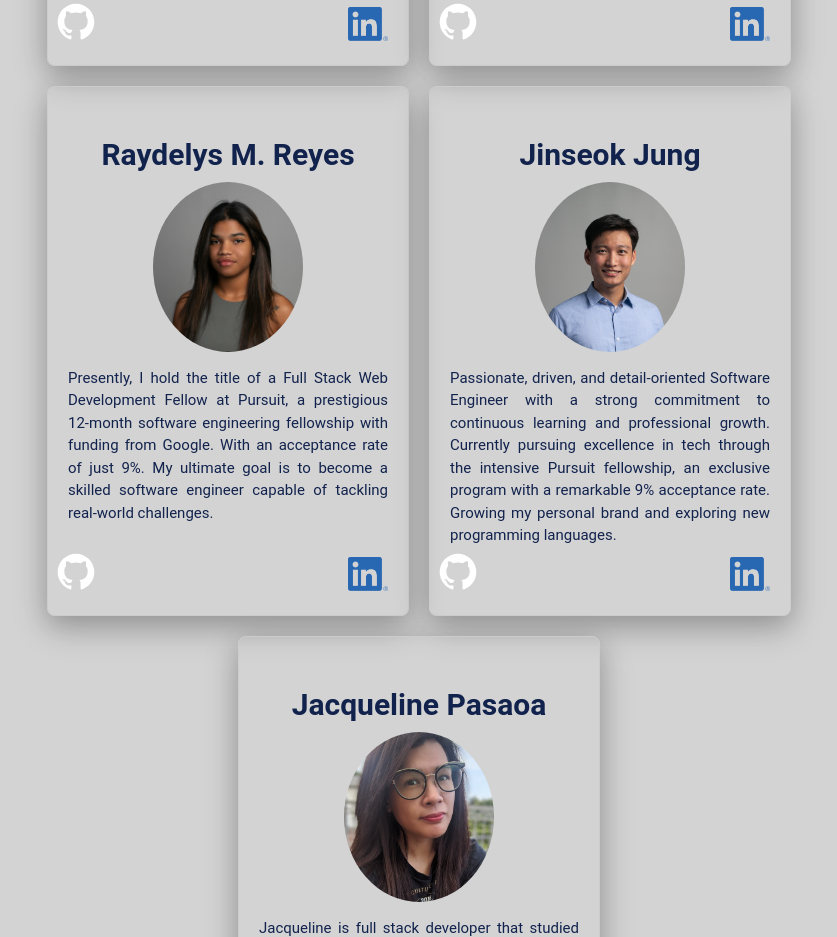
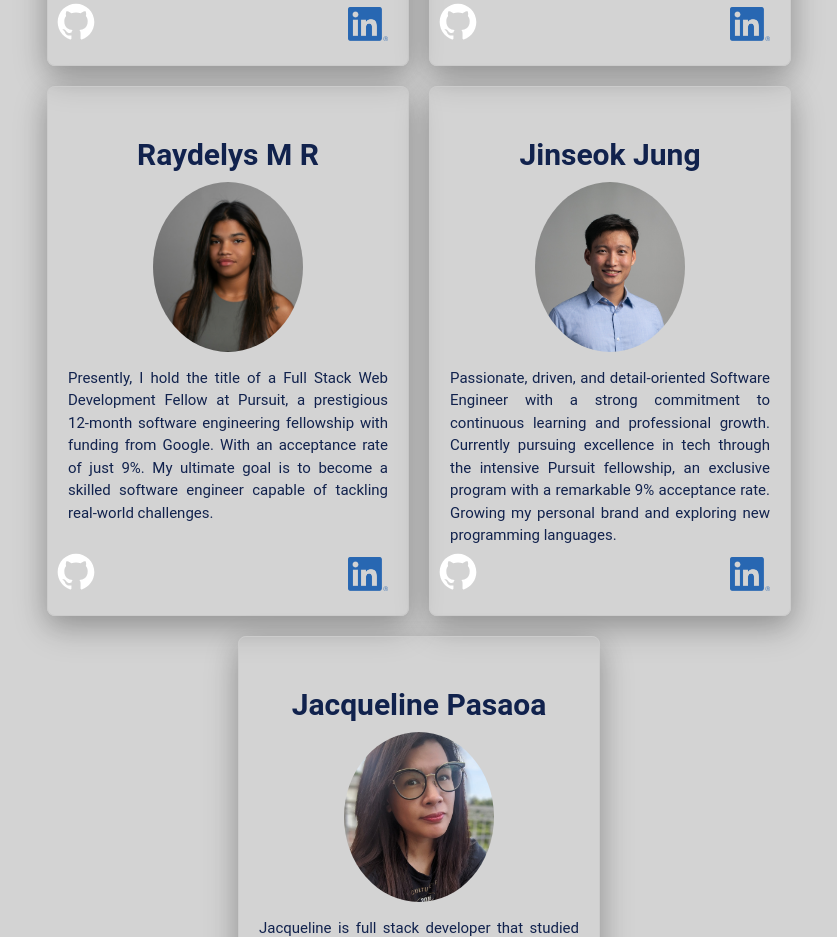
Before and after one commit to jRodriguezIV/9-4_hackathon-team-4, a React (Create React App) app: page /about in a window 1280 px wide. Shown: the part 2000-2937 px from the top of the page, without its empty margins (221-1058 px from the left). Built offline with nearby package versions, Linux system fonts and the light colour scheme; no server answers.

Commit message:
3 lil bugs

```diff
--- a/src/Components/About.js
+++ b/src/Components/About.js
@@ -32,7 +32,7 @@ export default function About({ mode }) {
         },
 
         {
-            name: "Raydelys M. Reyes",
+            name: "Raydelys M R",
             photo: RaydelysPhoto,
             bio: `Presently, I hold the title of a Full Stack Web Development Fellow at Pursuit, a prestigious 12-month software engineering fellowship with funding from Google. With an acceptance rate of just 9%.
 
```
Lines whose indentation alone changed are shown as unchanged.
